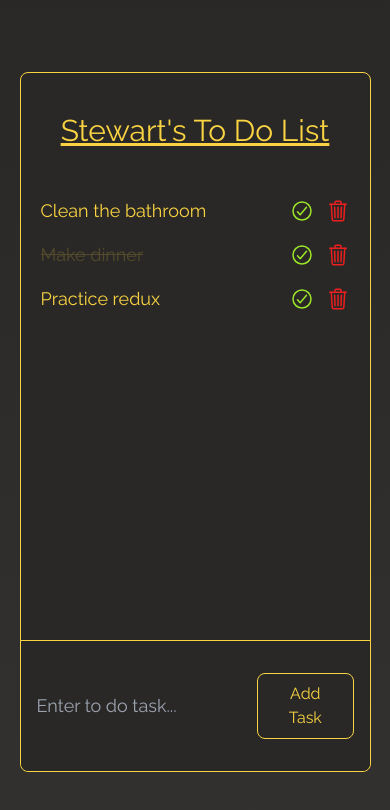
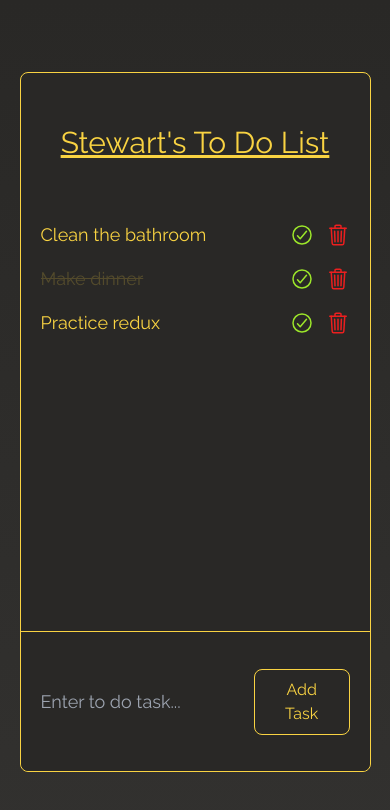
Before and after one commit to Stewie154/Redux-To-Do-List, a React (Create React App) app: page / in a window 390 px wide. Shown: the top 810 px of the page. Built offline with nearby package versions, Linux system fonts and the light colour scheme.

Commit message:
refactored container sizes to fix scroll issue on mobile

```diff
--- a/src/components/app/App.js
+++ b/src/components/app/App.js
@@ -10,7 +10,7 @@ import ToDoForm from '../to-do-form/ToDoForm'
 const App = () => {
 	return (
 		<div className="background-primary w-screen h-screen flex justify-center items-center">
-			<main className="relative container-background-color w-[750px] max-w-[90%] h-[700px] pt-10 px-5 md:pt-20 md:px-10 mx-auto border border-color-secondary rounded-lg text-center">
+			<main className="flex flex-col relative container-background-color w-[750px] max-w-[90%] h-[700px] max-h-[95vh] px-5 md:px-10 mx-auto border border-color-secondary rounded-lg text-center">
 				<Header />
 				<ToDoList/>
 				<ToDoForm />
--- a/src/components/header/Header.js
+++ b/src/components/header/Header.js
@@ -2,7 +2,7 @@ import React from 'react'
 
 const Header = () => {
   return (
-    <h1 className="text-3xl md:text-6xl underline pb-10">Stewart's To Do List</h1>
+    <h1 className="h-[20%] flex justify-center items-center text-3xl md:text-6xl underline ">Stewart's To Do List</h1>
   )
 }
 
--- a/src/components/to-do-form/ToDoForm.js
+++ b/src/components/to-do-form/ToDoForm.js
@@ -24,7 +24,7 @@ const ToDoForm = () => {
 
 	return (
 		<form
-			className="absolute bottom-0 left-0 w-full py-8 px-4 flex justify-between items-between border-t rounded-b-lg border-color-secondary container-background-color"
+			className="absolute bottom-0 left-0 w-full h-[20%] px-5 md:px-10 flex justify-between items-between border-t rounded-b-lg border-color-secondary container-background-color"
 			onSubmit={(event) => handleSubmit(event, currentText)}
 		>
 			<input
@@ -34,7 +34,7 @@ const ToDoForm = () => {
 				className="w-9/12 bg-transparent border-0 text-lg md:text-2xl focus:outline-0"
 				onChange={ (e) => { handleChange(e.target.value) } }
 			/>
-			<button type="submit" className="border border-color-secondary py-2 px-4 rounded-lg transition-all duration-75 ease-out hover:ease-in hover:opacity-70">
+			<button type="submit" className="self-center border border-color-secondary py-2 px-4 rounded-lg transition-all duration-75 ease-out hover:ease-in hover:opacity-70">
 				Add Task
 			</button>
 		</form>
--- a/src/components/to-do-list/ToDoList.js
+++ b/src/components/to-do-list/ToDoList.js
@@ -11,7 +11,7 @@ const ToDoList = () => {
 		)
 	})
 	return (
-		<div className="h-4/6 sm:h-[413px] overflow-scroll">
+		<div className="h-[60%] overflow-scroll">
 			{renderList}
 		</div>
 	)
```
